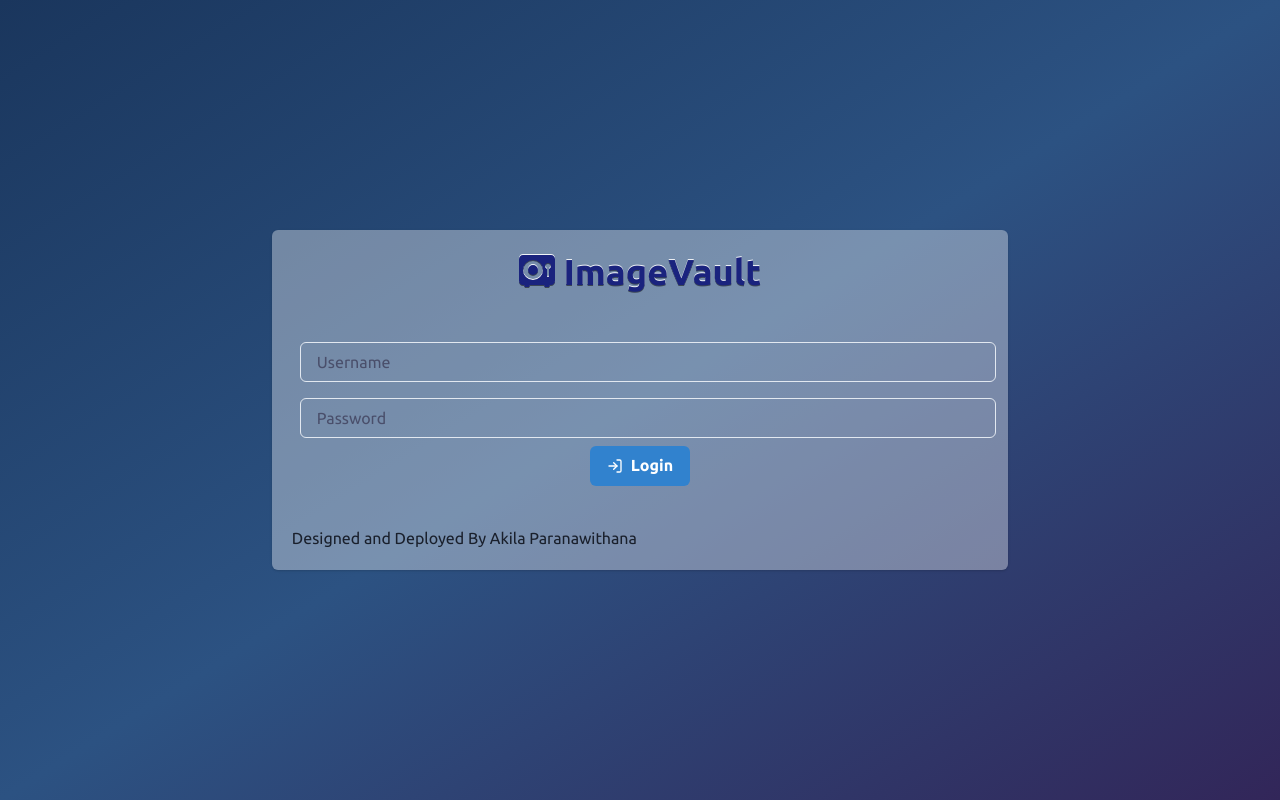
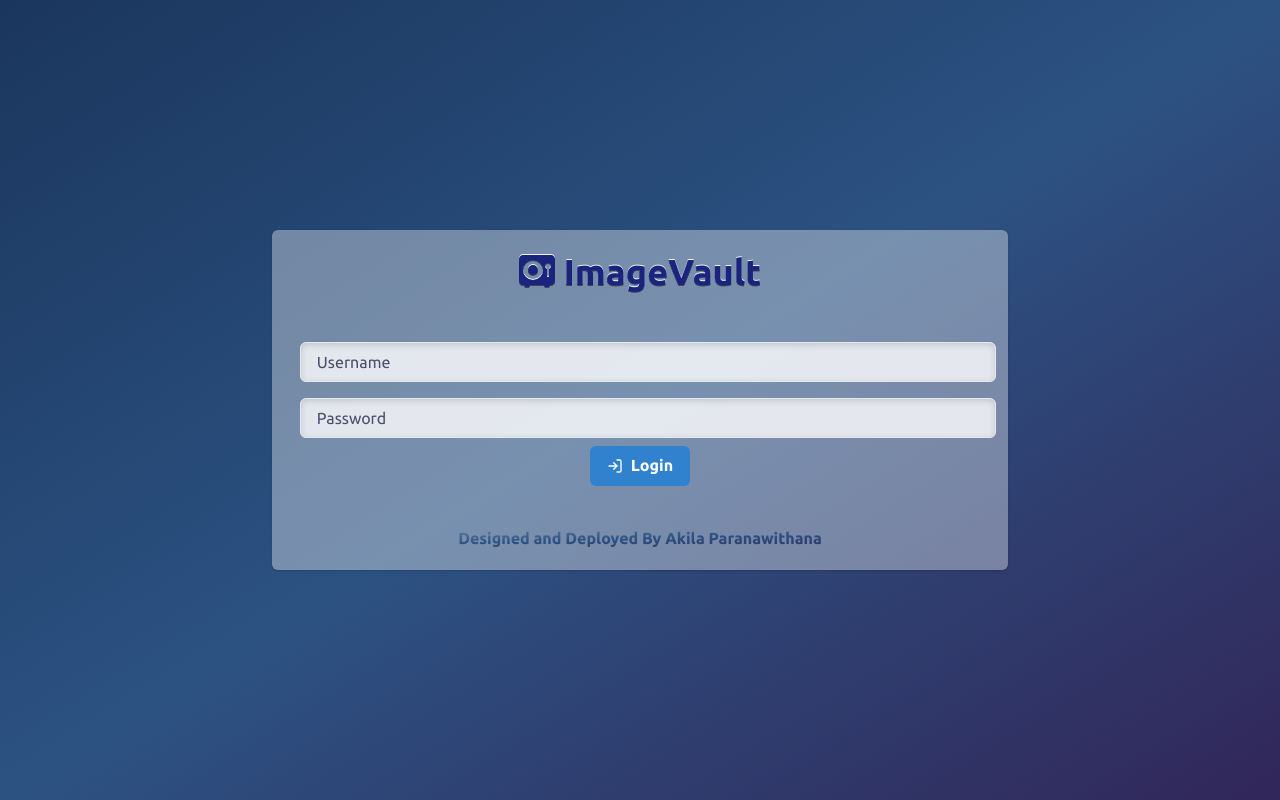
Before and after one commit to cheeseball42/ImageVault, a React app in the folder frontend/: page /login in a window 1280 px wide. Built offline with nearby package versions, Linux system fonts and the light colour scheme; the HTML template or start-up script is replaced by a standard one.

Commit message:
Frontend: Added Footer element.

```diff
--- /dev/null
+++ b/frontend/src/components/footer/Footer.jsx
@@ -0,0 +1,12 @@
+import { Box } from "@chakra-ui/react";
+
+function FooterText(){
+    return <Box w="full" bgGradient="linear(to-br, whiteAlpha.100, blue.700, purple.900)" fontWeight="extrabold" bgClip="text" justifyContent="center">Designed and Deployed By Akila Paranawithana</Box>
+}
+
+function Footer(){
+    return <Box w="full" h="7" boxShadow="0 -6px 24px rebeccapurple" backgroundColor="whiteAlpha.800" position="fixed" bottom="0"><FooterText/></Box>
+}
+
+export default Footer;
+export {FooterText}
--- a/frontend/src/pages/editor/Editor.jsx
+++ b/frontend/src/pages/editor/Editor.jsx
@@ -2,6 +2,7 @@ import { Box, Avatar, Button, Tab, Tabs, TabList, TabPanels, TabPanel, HStack, H
 import {FiCheck, FiRefreshCw} from "react-icons/fi";
 import {useNavigate} from "react-router-dom";
 import NavBar from "../../components/navbar/NavBar";
+import Footer from "../../components/footer/Footer";
 
 function Transform(){
     const navigate = useNavigate();
@@ -43,6 +44,7 @@ function Transform(){
                 </CardFooter>
             </Card>
         </VStack>
+        <Footer/>
     </Box>)
 }
 
--- a/frontend/src/pages/gallery/Gallery.jsx
+++ b/frontend/src/pages/gallery/Gallery.jsx
@@ -3,6 +3,7 @@ import {FiTrash2, FiUploadCloud, FiEdit, FiLock} from "react-icons/fi"
 import {useRef, useState} from "react";
 import {useNavigate} from "react-router-dom";
 import NavBar from "../../components/navbar/NavBar";
+import Footer from "../../components/footer/Footer";
 
 export const sampleImages = [
   "https://images.unsplash.com/photo-1500530855697-b586d89ba3ee?w=600&h=400&fit=crop",
@@ -46,11 +47,12 @@ function Gallery({images, setImages}){
     const fileInputRef = useRef()
     return (<Box minH="100vh" minW="100vw" display="flex" alignItems="center" justifyContent="center" bgGradient="linear(to-br, blue.900, blue.700, purple.900)">
         <NavBar/>
-        <SimpleGrid marginTop="71" columns={[1, 2, 3, 4]} w="full" spacing={6} padding={3}>
+        <SimpleGrid marginTop="71" marginBottom="7" columns={[1, 2, 3, 4]} w="full" spacing={6} padding={3}>
             {images.map((image)=><GalleryTile key={image.key} url={image.url} deleteImage={()=>{setImages(images.filter(i=>i.key != image.key))}}/>)}
         </SimpleGrid>
         <input ref={fileInputRef} type="file" accept="image/*" style={{display: "none"}} onChange={onFileSelected}/>
-        <IconButton onClick={openFilePicker} w="20" h="20" borderRadius={"full"} icon={<FiUploadCloud fontSize={40}/>} position="fixed" colorScheme="blue" variant="solid" right={6} bottom={6}></IconButton>
+        <IconButton onClick={openFilePicker} w="20" h="20" borderRadius={"full"} icon={<FiUploadCloud fontSize={40}/>} position="fixed" colorScheme="blue" variant="solid" right={4} bottom={9}></IconButton>
+        <Footer/>
     </Box>)
 }
 
--- a/frontend/src/pages/login/Login.jsx
+++ b/frontend/src/pages/login/Login.jsx
@@ -2,6 +2,7 @@ import { Box, Button, Heading, VStack, Card, CardHeader, CardBody, CardFooter ,
 import {FiLogIn} from "react-icons/fi";
 import {useNavigate} from "react-router-dom";
 import Title from "../../components/title/Title";
+import {FooterText} from "../../components/footer/Footer";
 
 function Login(){
     const navigate = useNavigate();
@@ -11,11 +12,11 @@ function Login(){
             <Card bgColor="whiteAlpha.500">
                 <CardHeader minW="full" display="flex" alignItems="center" justifyContent="center"><Title/></CardHeader>
                 <CardBody>
-                  <Input placeholder='Username' margin="0.5rem" _placeholder={{color: "brand.greyshift"}}/>
-                  <Input placeholder='Password' margin="0.5rem" _placeholder={{color: "brand.greyshift"}}/>
+                  <Input backgroundColor={"whiteAlpha.800"} boxShadow="inset 0 2px 6px rgba(0,0,0,0.15)" placeholder='Username' margin="0.5rem" _placeholder={{color: "brand.greyshift"}}/>
+                  <Input backgroundColor={"whiteAlpha.800"} boxShadow="inset 0 2px 6px rgba(0,0,0,0.15)" placeholder='Password' type="password" margin="0.5rem" _placeholder={{color: "brand.greyshift"}}/>
                   <Button colorScheme="blue" leftIcon={<FiLogIn />} onClick={()=>navigate("/gallery")}>Login</Button>
                 </CardBody>
-                <CardFooter>Designed and Deployed By Akila Paranawithana</CardFooter>
+                <CardFooter><FooterText/></CardFooter>
             </Card>
         </VStack>
     </Box>)
```
